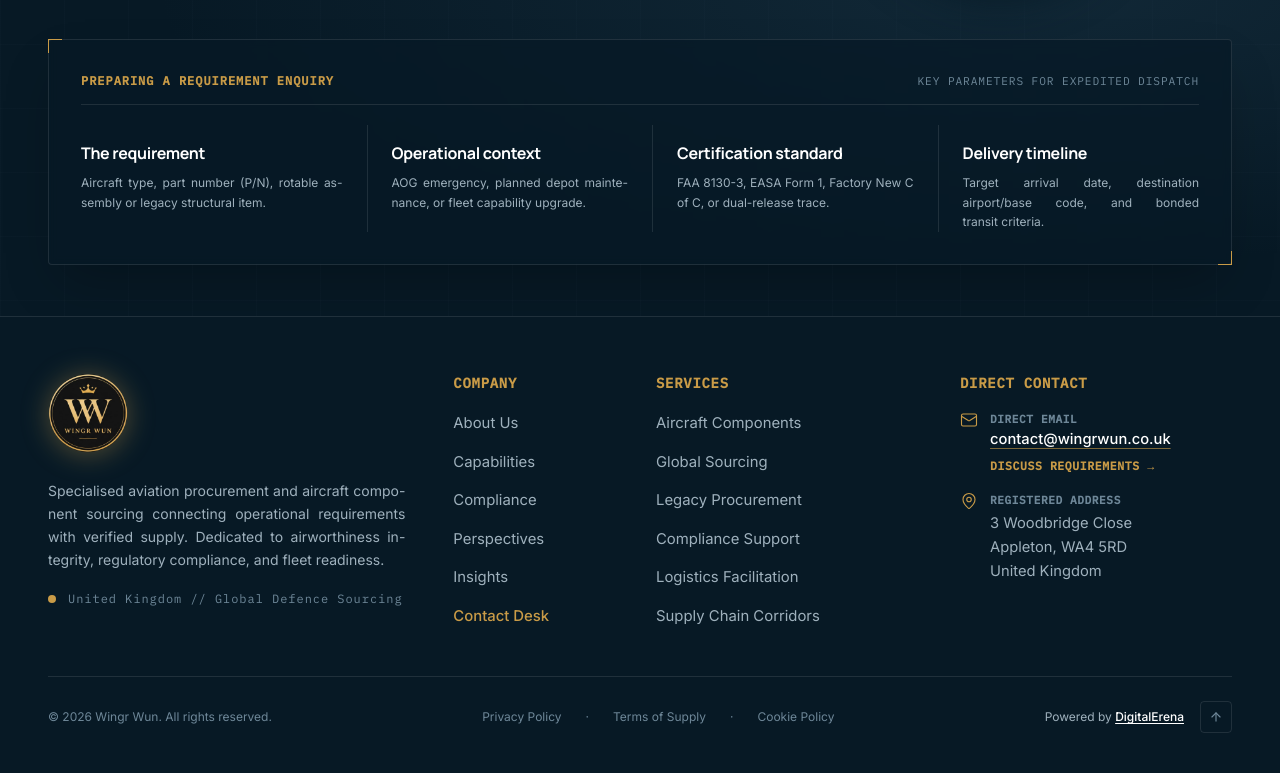
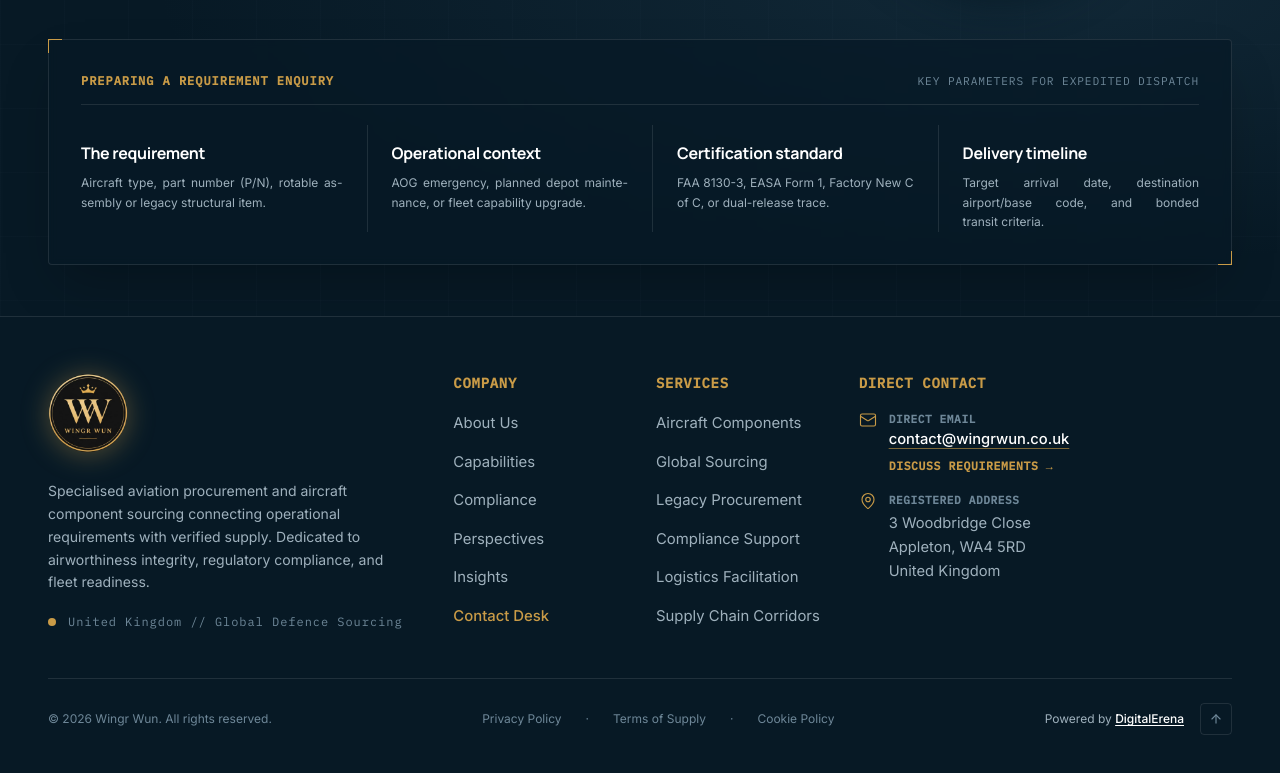
Before and after one commit to digitalerena5-dotcom/Wingr-Wun, a React (Vite) app: page / in a window 1280 px wide. Shown: the part 8399-9172 px from the top of the page. Built offline with nearby package versions, Linux system fonts and the light colour scheme.

Commit message:
Fix address wrapping and Safari text justification on Apple devices

```diff
--- a/src/components/ContactPage/ContactPage.jsx
+++ b/src/components/ContactPage/ContactPage.jsx
@@ -97,11 +97,11 @@ export default function ContactPage() {
                   {contact.address && (
                     <li className="flex items-start gap-3">
                       <MapPin size={18} strokeWidth={1.5} className="text-gold shrink-0 mt-0.5" aria-hidden="true" />
-                      <div className="font-medium text-white leading-relaxed">
+                      <address className="not-italic font-medium text-white leading-relaxed text-left">
                         {contact.address.split('\n').map((line, idx) => (
-                          <span key={idx} className="block">{line}</span>
+                          <span key={idx} className="block whitespace-nowrap">{line}</span>
                         ))}
-                      </div>
+                      </address>
                     </li>
                   )}
                 </ul>
--- a/src/components/Footer/Footer.jsx
+++ b/src/components/Footer/Footer.jsx
@@ -53,7 +53,7 @@ export default function Footer({ onOpenRFQ, onOpenLegal }) {
           </nav>
 
           {/* COLUMN 3: Sourcing Disciplines */}
-          <div className="lg:col-span-3">
+          <div className="lg:col-span-2">
             <h2 className={colHead}>Services</h2>
             <ul className="mt-3.5 sm:mt-4 space-y-2.5 sm:space-y-3">
               <li><a href="#services" className={linkClass}>Aircraft Components</a></li>
@@ -66,7 +66,7 @@ export default function Footer({ onOpenRFQ, onOpenLegal }) {
           </div>
 
           {/* COLUMN 4: Contact & Registered Office */}
-          <div className="lg:col-span-3">
+          <div className="sm:col-span-2 lg:col-span-4">
             <h2 className={colHead}>Direct contact</h2>
             <ul className="mt-3.5 sm:mt-4 space-y-3.5 text-sm text-[color:var(--text-muted-dark)]">
               <li className="flex items-start gap-3">
@@ -94,11 +94,11 @@ export default function Footer({ onOpenRFQ, onOpenLegal }) {
                 <MapPin size={18} strokeWidth={1.5} className="mt-0.5 shrink-0 text-gold" aria-hidden="true" />
                 <div>
                   <span className="block text-[0.7rem] uppercase mono text-steel-grey font-semibold tracking-wider">Registered Address</span>
-                  <p className="text-[0.92rem] text-[#9FB1BD] leading-relaxed mt-0.5">
-                    3 Woodbridge Close<br />
-                    Appleton, WA4 5RD<br />
-                    United Kingdom
-                  </p>
+                  <address className="not-italic text-[0.92rem] text-[#9FB1BD] leading-relaxed mt-0.5 text-left">
+                    <span className="block whitespace-nowrap">3 Woodbridge Close</span>
+                    <span className="block whitespace-nowrap">Appleton, WA4 5RD</span>
+                    <span className="block whitespace-nowrap">United Kingdom</span>
+                  </address>
                 </div>
               </li>
             </ul>
--- a/src/styles/globals.css
+++ b/src/styles/globals.css
@@ -498,3 +498,15 @@ select.select {
   .reveal, .intro, .intro-fade { opacity: 1; transform: none; }
   .scroll-cue-line { animation: none; }
 }
+
+/* Address and footer alignment safeguards across all platforms */
+address,
+footer address,
+footer p {
+  text-align: left !important;
+  text-align-last: left !important;
+  text-justify: auto !important;
+  word-spacing: normal !important;
+  hyphens: none !important;
+  -webkit-hyphens: none !important;
+}
```
